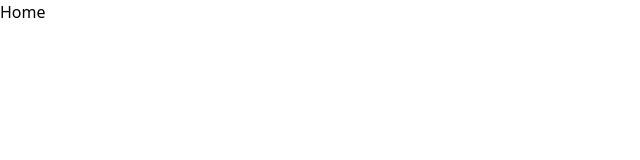
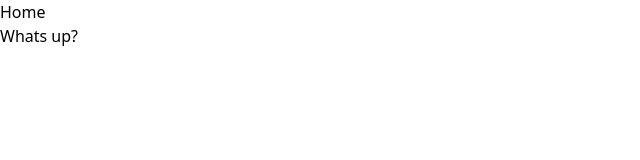
Before and after one commit to mihai888nextlab/Proiect-CtrlAltElite, a Next.js app: page / in a window 1280 px wide. Shown: the top 160 px of the page, without its empty margins (0-640 px from the left). Built offline with nearby package versions, Linux system fonts and the light colour scheme.

Commit message:
Update index.tsx

```diff
--- a/src/pages/index.tsx
+++ b/src/pages/index.tsx
@@ -1,3 +1,3 @@
 export default function Home() {
-  return <h1>Home</h1>;
+  return <div><h1>Home</h1><h2>Whats up?</h2></div>;
 }
```
